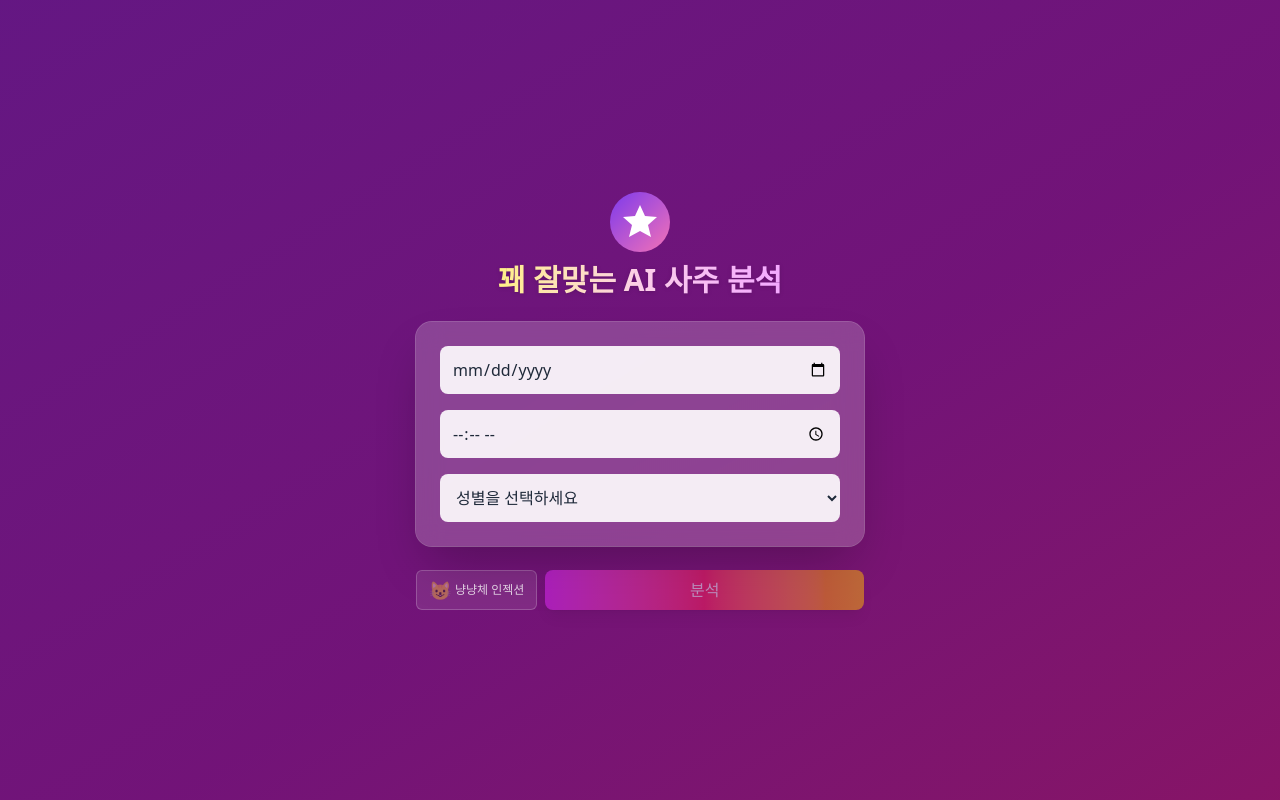
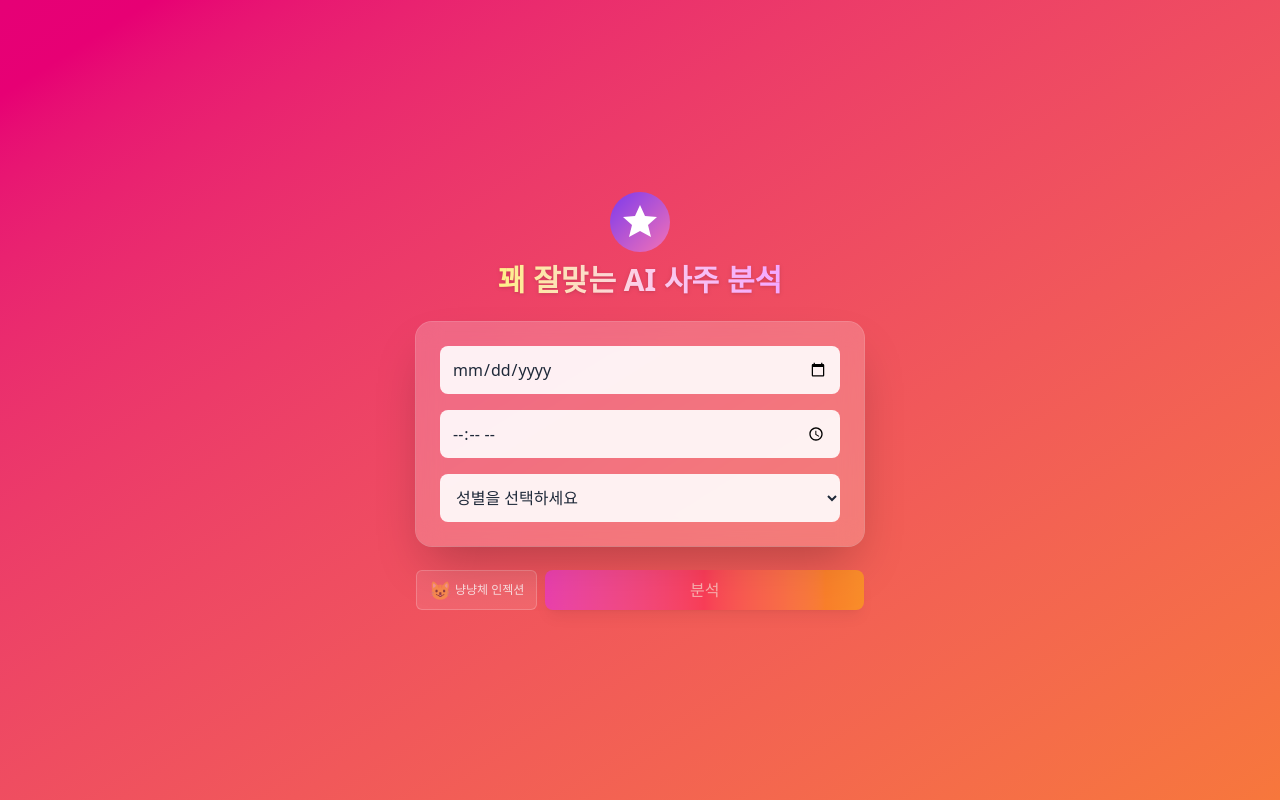
Before and after one commit to m00nlygreat/nextjs-boilerplate, a Next.js app: page / in a window 1280 px wide. Built offline with nearby package versions, Linux system fonts and the light colour scheme.

Commit message:
Enhance background gradient animation

```diff
--- a/app/globals.css
+++ b/app/globals.css
@@ -27,10 +27,10 @@ body {
 
 body::before {
   content: "";
-  @apply absolute inset-0 bg-gradient-to-br from-pink-900 via-rose-900 to-amber-700 opacity-0 transition-opacity duration-700 pointer-events-none;
+  @apply absolute inset-0 bg-gradient-to-br from-pink-900 via-rose-900 via-purple-800 via-amber-700 to-yellow-600 opacity-0 transition-opacity duration-700 pointer-events-none;
   z-index: -1;
-  background-size: 200% 200%;
-  animation: gradient 8s ease infinite;
+  background-size: 300% 300%;
+  animation: gradient 4s linear infinite;
 }
 
 body.cat-mode-bg::before {
@@ -41,8 +41,14 @@ body.cat-mode-bg::before {
   0% {
     background-position: 0% 50%;
   }
+  25% {
+    background-position: 50% 100%;
+  }
   50% {
     background-position: 100% 50%;
+  }
+  75% {
+    background-position: 50% 0%;
   }
   100% {
     background-position: 0% 50%;
@@ -50,8 +56,8 @@ body.cat-mode-bg::before {
 }
 
 .animate-gradient {
-  background-size: 200% 200%;
-  animation: gradient 8s ease infinite;
+  background-size: 300% 300%;
+  animation: gradient 4s linear infinite;
 }
 
 
--- a/app/layout.tsx
+++ b/app/layout.tsx
@@ -18,7 +18,7 @@ export default function RootLayout({
 }>) {
   return (
     <html lang="en">
-      <body className="antialiased min-h-screen bg-gradient-to-br from-purple-900 via-fuchsia-900 to-pink-800 animate-gradient text-white">
+      <body className="antialiased min-h-screen bg-gradient-to-br from-purple-900 via-blue-800 via-fuchsia-700 via-pink-600 to-amber-500 animate-gradient text-white">
         {children}
       </body>
     </html>
```
